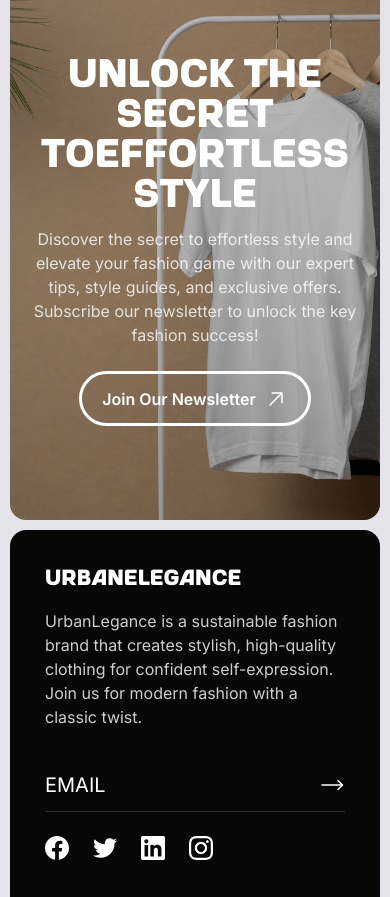
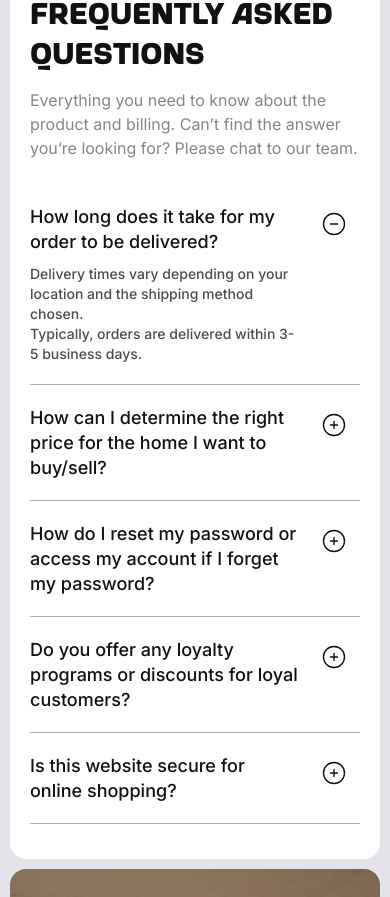
Before and after one commit to iniadnan/nextjs-ecommerce-fashion, a Next.js app: page / in a window 390 px wide. Shown: the part 1027-1924 px from the top of the page. Built offline with nearby package versions, Linux system fonts and the light colour scheme.

Commit message:
fix: home faq responsive

```diff
--- a/src/app/(front)/page.tsx
+++ b/src/app/(front)/page.tsx
@@ -5,6 +5,7 @@ import Faq from "@/components/front/faq";
 import Image from "next/image";
 import Link from "next/link";
 import { fontVarien } from '@/styles/fonts';
+import FrontTitleSection from "@/components/front/title-section";
 
 export default function Page() {
   return (
@@ -104,10 +105,10 @@ export default function Page() {
         </div>
       </main>
       {/* FAQ */}
-      <main className="hidden w-full px-4 pb-4">
-        <div className="container flex flex-nowrap items-start gap-x-[46px] bg-white py-20 px-10 rounded-[20px]">
-          <div className="flex-none w-[507px]">
-            <h2 className="text-[52px] text-[#111111] leading-[62.4px] mb-4">Frequently Asked Questions</h2>
+      <main className="w-full px-2.5 md:px-4 pb-2.5 md:pb-4">
+        <div className="flex flex-wrap md:flex-nowrap items-start md:gap-x-[30px] lg:gap-x-[38px] xl:gap-x-[46px] bg-white py-[35px] sm:py-[45px] md:py-[58px] lg:py-[70px] xl:py-[80px] px-5 md:px-6 lg:px-8 xl:px-10 rounded-[16px] md:rounded-[20px]">
+          <div className="flex-none w-full md:w-[507px] mb-6 md:mb-0">
+            <FrontTitleSection title="Frequently Asked Questions" classList="mb-4" />
             <p className="text-base text-[#858585]">Everything you need to know about the product and billing. Can’t find the answer you’re looking for? Please chat to our team.</p>
           </div>
           <div className="grow">
--- a/src/components/front/faq.tsx
+++ b/src/components/front/faq.tsx
@@ -9,91 +9,91 @@ export default function Faq() {
 
     return (
         <section>
-            <article className="flex items-start gap-x-10 p-6 border-b border-[#ACACAC] text-[#111111]">
+            <article className="flex items-start gap-x-5 md:gap-x-6 lg:gap-x-8 xl:gap-x-10 px-0 md:px-6 py-5 md:py-6 border-b border-[#ACACAC] text-[#111111]">
                 <div className="grow">
-                    <h3 className="font-medium text-[24px] leading-[31.2px]">How long does it take for my order to be delivered?</h3>
-                    <p className={clsx('font-medium text-base opacity-75 pt-4', { 'hidden': faqActive !== 0 })}>Delivery times vary depending on your location and the shipping method chosen.<br /> Typically, orders are delivered within 3-5 business days.</p>
+                    <h3 className="font-medium text-lg md:text-[21px] lg:text-[24px] leading-[25px] md:leading-[28px] lg:leading-[31.2px]">How long does it take for my order to be delivered?</h3>
+                    <p className={clsx('font-medium text-sm sm:text-base opacity-75 pt-2.5 sm:pt-3 md:pt-4', { 'hidden': faqActive !== 0 })}>Delivery times vary depending on your location and the shipping method chosen.<br /> Typically, orders are delivered within 3-5 business days.</p>
                 </div>
                 <button type="button" className="h-10 w-10 flex-none" onClick={() => setFaqActive(0)}>
                     {faqActive === 0 ? (
-                        <svg width="40" height="40" viewBox="0 0 40 40" fill="none" xmlns="http://www.w3.org/2000/svg">
+                        <svg className="size-7 md:size-8 lg:size-10" viewBox="0 0 40 40" fill="none" xmlns="http://www.w3.org/2000/svg">
                             <path d="M25 20H15M35 20C35 28.2843 28.2843 35 20 35C11.7157 35 5 28.2843 5 20C5 11.7157 11.7157 5 20 5C28.2843 5 35 11.7157 35 20Z" stroke="#111111" strokeWidth="2" strokeLinecap="round" strokeLinejoin="round" />
                         </svg>
 
                     ) : (
-                        <svg width="40" height="40" viewBox="0 0 40 40" fill="none" xmlns="http://www.w3.org/2000/svg">
+                        <svg className="size-7 md:size-8 lg:size-10" viewBox="0 0 40 40" fill="none" xmlns="http://www.w3.org/2000/svg">
                             <path d="M20 15V20M20 20V25M20 20H25M20 20H15M35 20C35 28.2843 28.2843 35 20 35C11.7157 35 5 28.2843 5 20C5 11.7157 11.7157 5 20 5C28.2843 5 35 11.7157 35 20Z" stroke="#111111" strokeWidth="2" strokeLinecap="round" strokeLinejoin="round" />
                         </svg>
                     )}
                 </button>
             </article>
-            <article className="flex items-start gap-x-10 p-6 border-b border-[#ACACAC] text-[#111111]">
+            <article className="flex items-start gap-x-5 md:gap-x-6 lg:gap-x-8 xl:gap-x-10 px-0 md:px-6 py-5 md:py-6 border-b border-[#ACACAC] text-[#111111]">
                 <div className="grow">
-                    <h3 className="font-medium text-[24px] leading-[31.2px]">How can I determine the right price for the home I want to buy/sell?</h3>
-                    <p className={clsx('font-medium text-base opacity-75 pt-4', { 'hidden': faqActive !== 1 })}>Delivery times vary depending on your location and the shipping method chosen.<br /> Typically, orders are delivered within 3-5 business days.</p>
+                    <h3 className="font-medium text-lg md:text-[21px] lg:text-[24px] leading-[25px] md:leading-[28px] lg:leading-[31.2px]">How can I determine the right price for the home I want to buy/sell?</h3>
+                    <p className={clsx('font-medium text-sm sm:text-base opacity-75 pt-2.5 sm:pt-3 md:pt-4', { 'hidden': faqActive !== 1 })}>Delivery times vary depending on your location and the shipping method chosen.<br /> Typically, orders are delivered within 3-5 business days.</p>
                 </div>
                 <button type="button" className="h-10 w-10 flex-none" onClick={() => setFaqActive(1)}>
                     {faqActive === 1 ? (
-                        <svg width="40" height="40" viewBox="0 0 40 40" fill="none" xmlns="http://www.w3.org/2000/svg">
+                        <svg className="size-7 md:size-8 lg:size-10" viewBox="0 0 40 40" fill="none" xmlns="http://www.w3.org/2000/svg">
                             <path d="M25 20H15M35 20C35 28.2843 28.2843 35 20 35C11.7157 35 5 28.2843 5 20C5 11.7157 11.7157 5 20 5C28.2843 5 35 11.7157 35 20Z" stroke="#111111" strokeWidth="2" strokeLinecap="round" strokeLinejoin="round" />
                         </svg>
 
                     ) : (
-                        <svg width="40" height="40" viewBox="0 0 40 40" fill="none" xmlns="http://www.w3.org/2000/svg">
+                        <svg className="size-7 md:size-8 lg:size-10" viewBox="0 0 40 40" fill="none" xmlns="http://www.w3.org/2000/svg">
                             <path d="M20 15V20M20 20V25M20 20H25M20 20H15M35 20C35 28.2843 28.2843 35 20 35C11.7157 35 5 28.2843 5 20C5 11.7157 11.7157 5 20 5C28.2843 5 35 11.7157 35 20Z" stroke="#111111" strokeWidth="2" strokeLinecap="round" strokeLinejoin="round" />
                         </svg>
                     )}
                 </button>
             </article>
-            <article className="flex items-start gap-x-10 p-6 border-b border-[#ACACAC] text-[#111111]">
+            <article className="flex items-start gap-x-5 md:gap-x-6 lg:gap-x-8 xl:gap-x-10 px-0 md:px-6 py-5 md:py-6 border-b border-[#ACACAC] text-[#111111]">
                 <div className="grow">
-                    <h3 className="font-medium text-[24px] leading-[31.2px]">How do I reset my password or access my account if I forget my password?</h3>
-                    <p className={clsx('font-medium text-base opacity-75 pt-4', { 'hidden': faqActive !== 2 })}>Delivery times vary depending on your location and the shipping method chosen.<br /> Typically, orders are delivered within 3-5 business days.</p>
+                    <h3 className="font-medium text-lg md:text-[21px] lg:text-[24px] leading-[25px] md:leading-[28px] lg:leading-[31.2px]">How do I reset my password or access my account if I forget my password?</h3>
+                    <p className={clsx('font-medium text-sm sm:text-base opacity-75 pt-2.5 sm:pt-3 md:pt-4', { 'hidden': faqActive !== 2 })}>Delivery times vary depending on your location and the shipping method chosen.<br /> Typically, orders are delivered within 3-5 business days.</p>
                 </div>
                 <button type="button" className="h-10 w-10 flex-none" onClick={() => setFaqActive(2)}>
                     {faqActive === 2 ? (
-                        <svg width="40" height="40" viewBox="0 0 40 40" fill="none" xmlns="http://www.w3.org/2000/svg">
+                        <svg className="size-7 md:size-8 lg:size-10" viewBox="0 0 40 40" fill="none" xmlns="http://www.w3.org/2000/svg">
                             <path d="M25 20H15M35 20C35 28.2843 28.2843 35 20 35C11.7157 35 5 28.2843 5 20C5 11.7157 11.7157 5 20 5C28.2843 5 35 11.7157 35 20Z" stroke="#111111" strokeWidth="2" strokeLinecap="round" strokeLinejoin="round" />
                         </svg>
 
                     ) : (
-                        <svg width="40" height="40" viewBox="0 0 40 40" fill="none" xmlns="http://www.w3.org/2000/svg">
+                        <svg className="size-7 md:size-8 lg:size-10" viewBox="0 0 40 40" fill="none" xmlns="http://www.w3.org/2000/svg">
                             <path d="M20 15V20M20 20V25M20 20H25M20 20H15M35 20C35 28.2843 28.2843 35 20 35C11.7157 35 5 28.2843 5 20C5 11.7157 11.7157 5 20 5C28.2843 5 35 11.7157 35 20Z" stroke="#111111" strokeWidth="2" strokeLinecap="round" strokeLinejoin="round" />
                         </svg>
                     )}
                 </button>
             </article>
-            <article className="flex items-start gap-x-10 p-6 border-b border-[#ACACAC] text-[#111111]">
+            <article className="flex items-start gap-x-5 md:gap-x-6 lg:gap-x-8 xl:gap-x-10 px-0 md:px-6 py-5 md:py-6 border-b border-[#ACACAC] text-[#111111]">
                 <div className="grow">
-                    <h3 className="font-medium text-[24px] leading-[31.2px]">Do you offer any loyalty programs or discounts for loyal customers?</h3>
-                    <p className={clsx('font-medium text-base opacity-75 pt-4', { 'hidden': faqActive !== 3 })}>Delivery times vary depending on your location and the shipping method chosen.<br /> Typically, orders are delivered within 3-5 business days.</p>
+                    <h3 className="font-medium text-lg md:text-[21px] lg:text-[24px] leading-[25px] md:leading-[28px] lg:leading-[31.2px]">Do you offer any loyalty programs or discounts for loyal customers?</h3>
+                    <p className={clsx('font-medium text-sm sm:text-base opacity-75 pt-2.5 sm:pt-3 md:pt-4', { 'hidden': faqActive !== 3 })}>Delivery times vary depending on your location and the shipping method chosen.<br /> Typically, orders are delivered within 3-5 business days.</p>
                 </div>
                 <button type="button" className="h-10 w-10 flex-none" onClick={() => setFaqActive(3)}>
                     {faqActive === 3 ? (
-                        <svg width="40" height="40" viewBox="0 0 40 40" fill="none" xmlns="http://www.w3.org/2000/svg">
+                        <svg className="size-7 md:size-8 lg:size-10" viewBox="0 0 40 40" fill="none" xmlns="http://www.w3.org/2000/svg">
                             <path d="M25 20H15M35 20C35 28.2843 28.2843 35 20 35C11.7157 35 5 28.2843 5 20C5 11.7157 11.7157 5 20 5C28.2843 5 35 11.7157 35 20Z" stroke="#111111" strokeWidth="2" strokeLinecap="round" strokeLinejoin="round" />
                         </svg>
 
                     ) : (
-                        <svg width="40" height="40" viewBox="0 0 40 40" fill="none" xmlns="http://www.w3.org/2000/svg">
+                        <svg className="size-7 md:size-8 lg:size-10" viewBox="0 0 40 40" fill="none" xmlns="http://www.w3.org/2000/svg">
                             <path d="M20 15V20M20 20V25M20 20H25M20 20H15M35 20C35 28.2843 28.2843 35 20 35C11.7157 35 5 28.2843 5 20C5 11.7157 11.7157 5 20 5C28.2843 5 35 11.7157 35 20Z" stroke="#111111" strokeWidth="2" strokeLinecap="round" strokeLinejoin="round" />
                         </svg>
                     )}
                 </button>
             </article>
-            <article className="flex items-start gap-x-10 p-6 border-b border-[#ACACAC] text-[#111111]">
+            <article className="flex items-start gap-x-5 md:gap-x-6 lg:gap-x-8 xl:gap-x-10 px-0 md:px-6 py-5 md:py-6 border-b border-[#ACACAC] text-[#111111]">
                 <div className="grow">
-                    <h3 className="font-medium text-[24px] leading-[31.2px]">Is this website secure for online shopping?</h3>
-                    <p className={clsx('font-medium text-base opacity-75 pt-4', { 'hidden': faqActive !== 4 })}>Delivery times vary depending on your location and the shipping method chosen.<br /> Typically, orders are delivered within 3-5 business days.</p>
+                    <h3 className="font-medium text-lg md:text-[21px] lg:text-[24px] leading-[25px] md:leading-[28px] lg:leading-[31.2px]">Is this website secure for online shopping?</h3>
+                    <p className={clsx('font-medium text-sm sm:text-base opacity-75 pt-2.5 sm:pt-3 md:pt-4', { 'hidden': faqActive !== 4 })}>Delivery times vary depending on your location and the shipping method chosen.<br /> Typically, orders are delivered within 3-5 business days.</p>
                 </div>
                 <button type="button" className="h-10 w-10 flex-none" onClick={() => setFaqActive(4)}>
                     {faqActive === 4 ? (
-                        <svg width="40" height="40" viewBox="0 0 40 40" fill="none" xmlns="http://www.w3.org/2000/svg">
+                        <svg className="size-7 md:size-8 lg:size-10" viewBox="0 0 40 40" fill="none" xmlns="http://www.w3.org/2000/svg">
                             <path d="M25 20H15M35 20C35 28.2843 28.2843 35 20 35C11.7157 35 5 28.2843 5 20C5 11.7157 11.7157 5 20 5C28.2843 5 35 11.7157 35 20Z" stroke="#111111" strokeWidth="2" strokeLinecap="round" strokeLinejoin="round" />
                         </svg>
 
                     ) : (
-                        <svg width="40" height="40" viewBox="0 0 40 40" fill="none" xmlns="http://www.w3.org/2000/svg">
+                        <svg className="size-7 md:size-8 lg:size-10" viewBox="0 0 40 40" fill="none" xmlns="http://www.w3.org/2000/svg">
                             <path d="M20 15V20M20 20V25M20 20H25M20 20H15M35 20C35 28.2843 28.2843 35 20 35C11.7157 35 5 28.2843 5 20C5 11.7157 11.7157 5 20 5C28.2843 5 35 11.7157 35 20Z" stroke="#111111" strokeWidth="2" strokeLinecap="round" strokeLinejoin="round" />
                         </svg>
                     )}
--- /dev/null
+++ b/src/components/front/title-section.tsx
@@ -0,0 +1,7 @@
+import { fontVarien } from '@/styles/fonts';
+
+export default function FrontTitleSection({ title, classList }: { title: string; classList: string }) {
+    return (
+        <h2 className={`${fontVarien.className} text-[30px] sm:text-[35px] md:text-[40px] lg:text-[48px] xl:text-[52px] text-[#111111] leading-[40px] sm:leading-[42px] md:leading-[48px] lg:leading-[56px] xl:leading-[62.4px] ${classList}`}>{title}</h2>
+    )
+}
```
